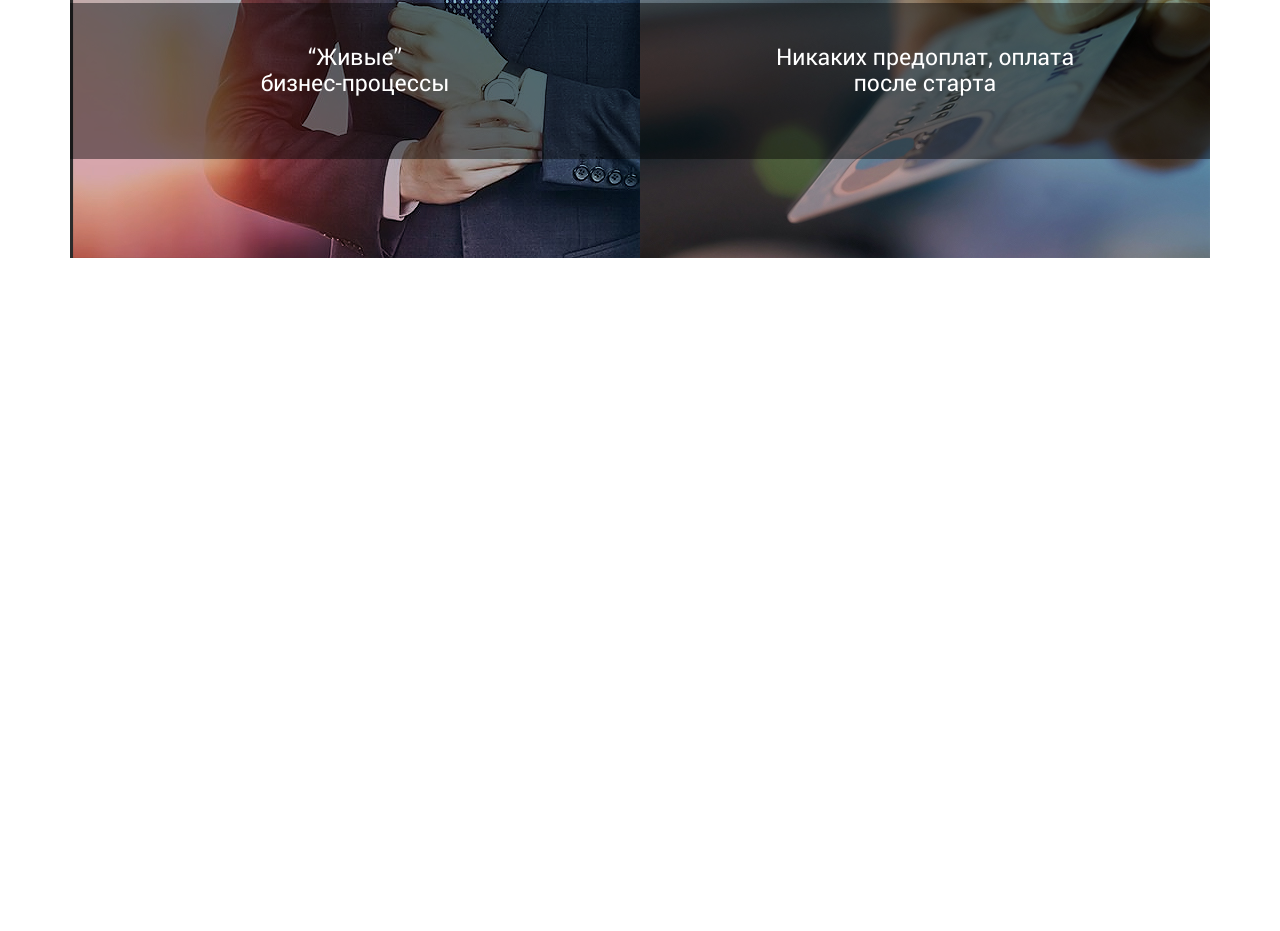
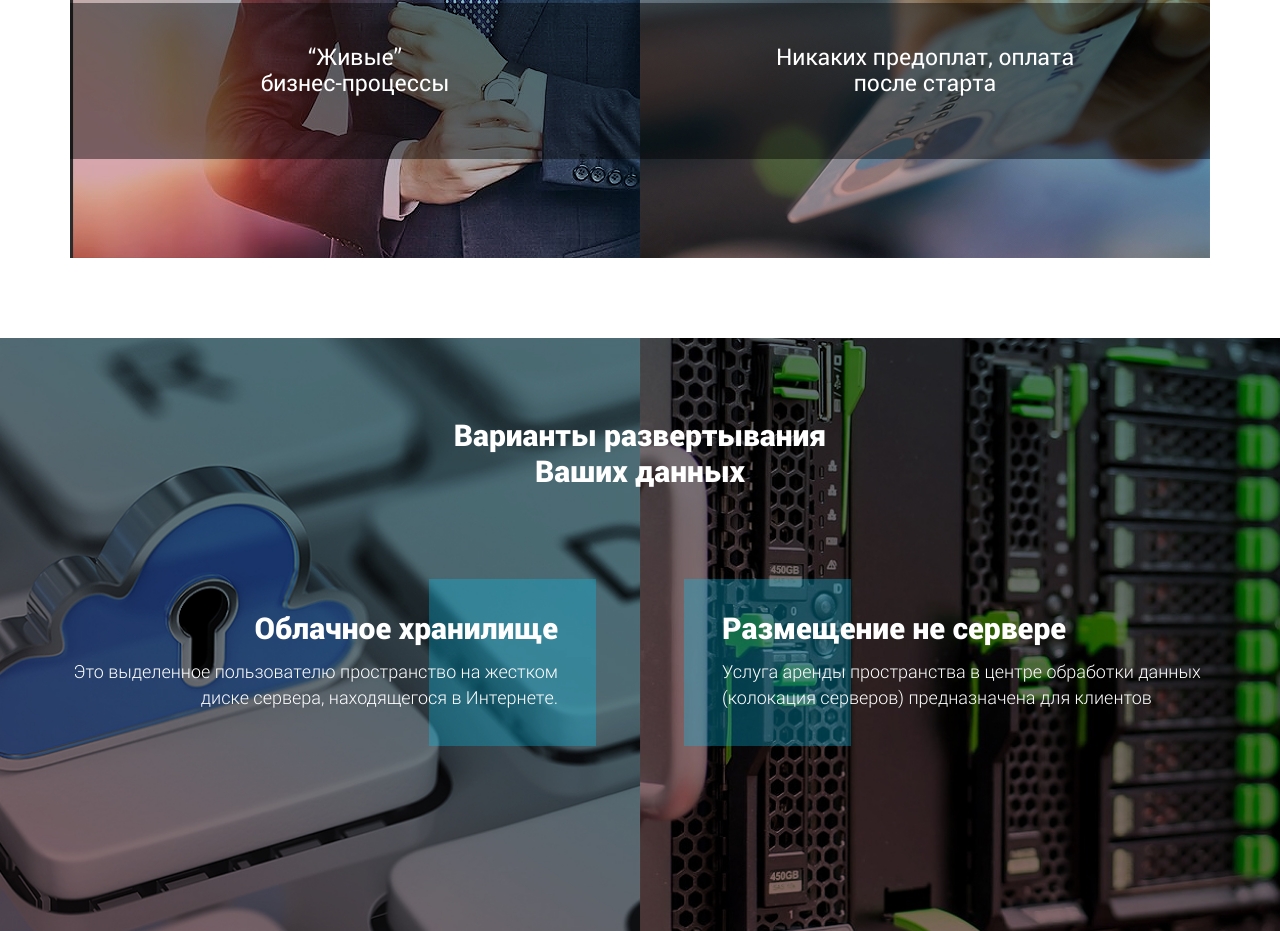
Before and after one commit to Koroleva4ne/Prengi, a website: page src/index.html in a window 1280 px wide. Shown: the part 3560-4491 px from the top of the page. Before the commit the page ends 3898 px from the top, so only its background shows below. Drawn offline with nearby package versions, Linux system fonts and the light colour scheme; a web font is replaced by a local one.

Commit message:
add blocks data

```diff
--- a/src/index.html
+++ b/src/index.html
@@ -241,6 +241,22 @@
         </div>
     </section>
 
+    <section class="data">
+        <div class="container">
+            <div class="title title_white">Варианты развертывания<br>Ваших данных</div>
+            <div class="data__wrapper">
+                <div class="left">
+                    <div class="data__title">Облачное хранилище</div>
+                    <div class="data__descr">Это выделенное пользователю пространство на жестком диске сервера, находящегося в Интернете.</div>
+                </div>
+                <div class="right">
+                    <div class="data__title">Размещение не сервере</div>
+                    <div class="data__descr">Услуга аренды пространства в центре обработки данных (колокация серверов) предназначена для клиентов</div>
+                </div>
+            </div>
+        </div>
+    </section>
+
     <script src="https://code.jquery.com/jquery-1.11.0.min.js"></script>
     <script src="https://code.jquery.com/jquery-migrate-1.2.1.min.js"></script>
     <script src="https://cdn.jsdelivr.net/npm/slick-carousel@1.8.1/slick/slick.min.js"></script>
--- /dev/null
+++ b/src/scss/blocks/data/_data.scss
@@ -0,0 +1,51 @@
+.data {
+    padding: 79px 0 220px 0;
+    background: url('../../../img/bg_data.jpg') center center/cover no-repeat;
+    &__wrapper {
+        display: flex;
+        justify-content: center;
+        margin-top: 128px;
+    }
+    .left, .right {
+        position: relative;
+        flex-basis: 50%;
+        &::after {
+            content: '';
+            width: 167px;
+            height: 167px;
+            background-color: rgba(0, 194, 240, 0.3);
+            position: absolute;
+            top: -38px;
+        }
+    }
+    .left {
+        margin-right: 82px;
+        text-align: end;
+        &::after {
+            right: -38px;
+        }
+    }
+    .right {
+        margin-left: 82px;
+        &::after {
+            left: -38px;
+        }
+    }
+    &__title {
+        position: relative;
+        z-index: 3;
+        font-size: 30px;
+        font-weight: 900;
+        line-height: 0.73;
+        color: #fff;
+    }
+    &__descr {
+        position: relative;
+        z-index: 3;
+        margin-top: 20px;
+        font-size: 18px;
+        font-weight: 300;
+        line-height: 1.44;
+        color: #fff;
+    }
+}
--- a/src/scss/style.scss
+++ b/src/scss/style.scss
@@ -9,6 +9,7 @@
 @import 'blocks/title';
 @import 'blocks/buttons';
 @import 'blocks/advantages/advantages';
+@import 'blocks/data/data';
 
 * {
     font-family: 'Roboto', sans-serif;
```
Also changed, not shown: src/css/style.min.css, src/img/bg_data.jpg (added).
